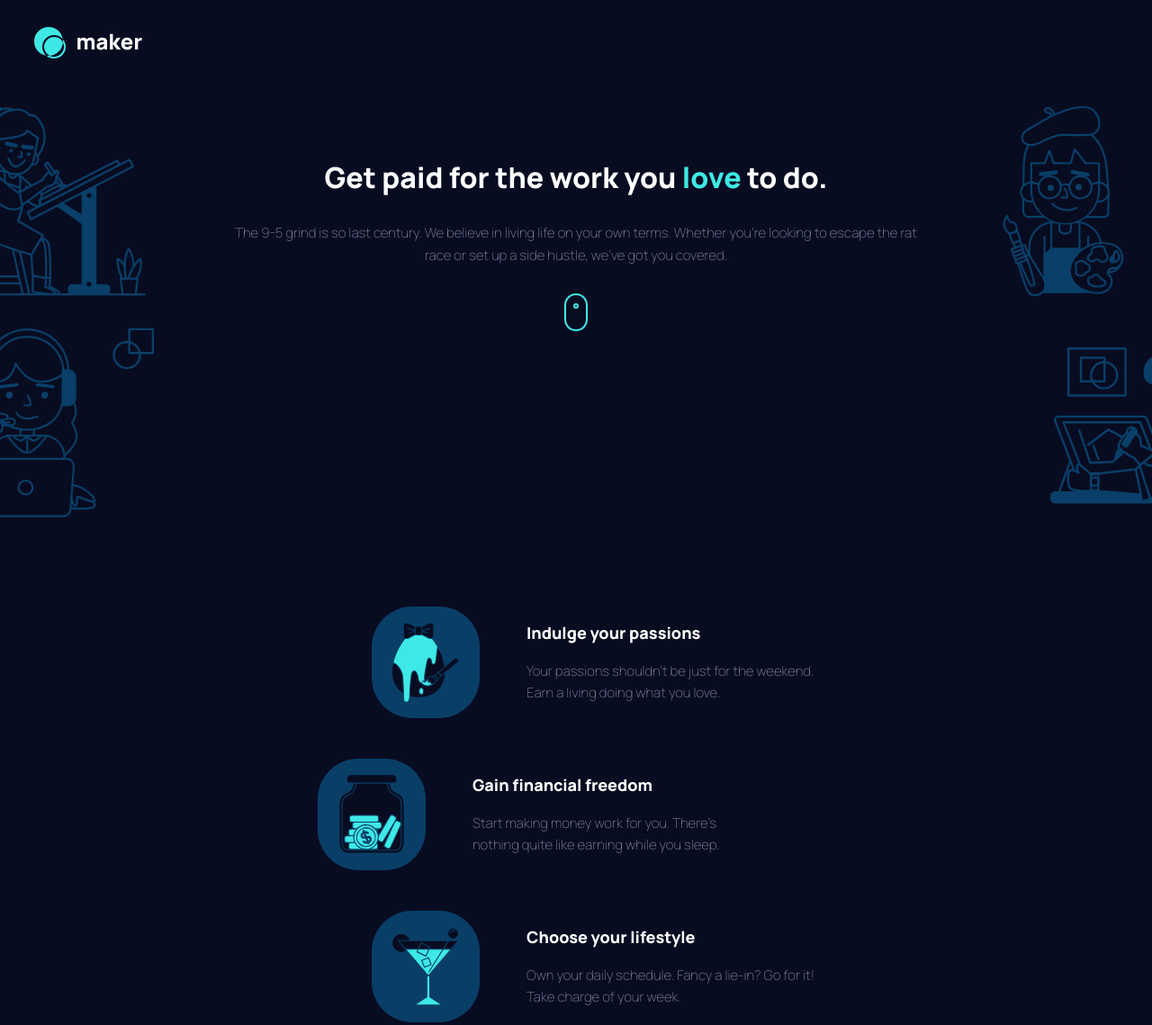
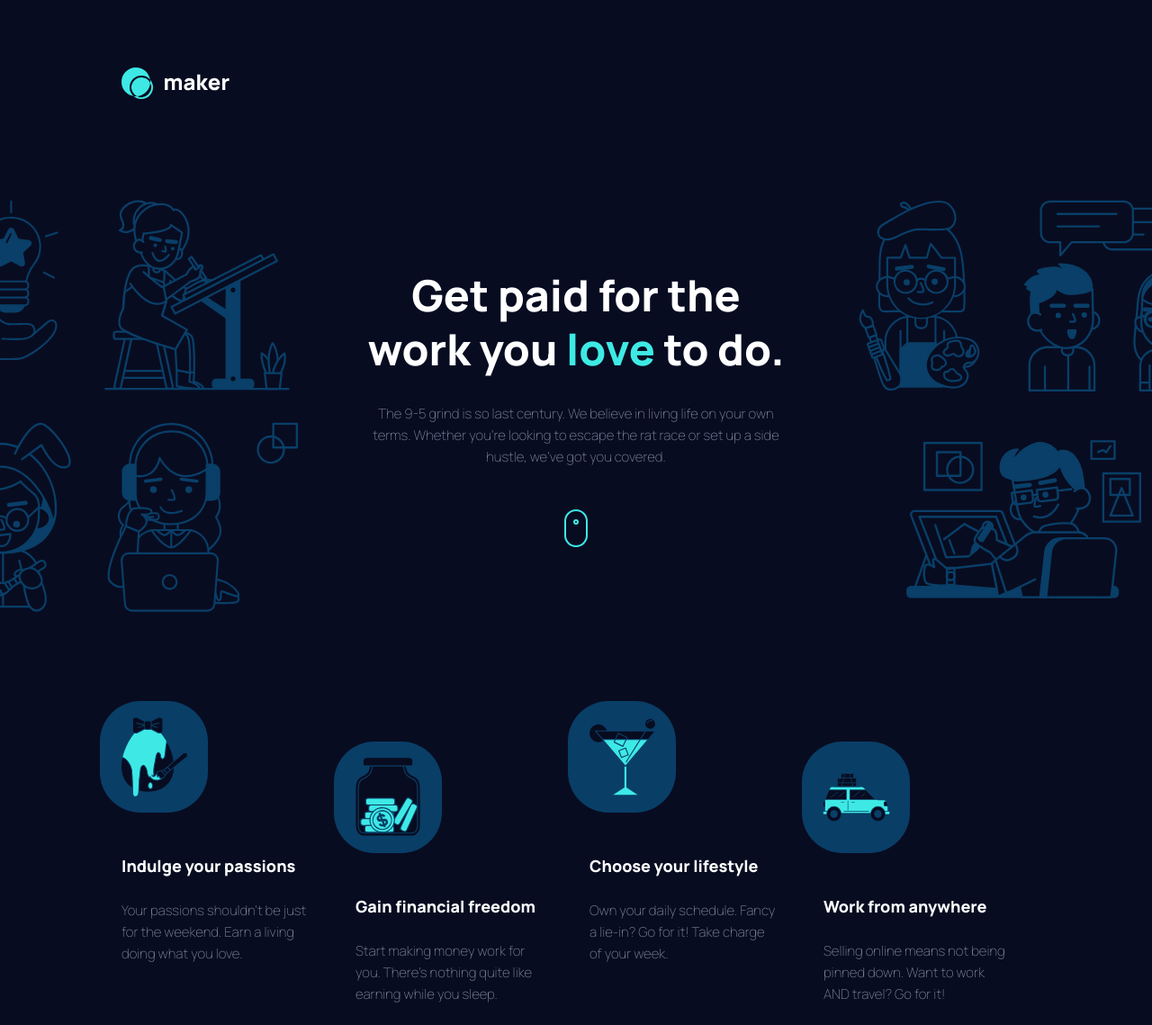
Before and after one commit to xaviguasch/maker-pre-launch-landing-page-frontendmentor-challenge-prac, a plain HTML site: page index.html in a window 1280 px wide. Shown: the top 1139 px of the page at 90% size. Drawn offline with Linux system fonts and the light colour scheme.

Commit message:
finished up to section a of wide css view

```diff
--- a/style.css
+++ b/style.css
@@ -490,3 +490,95 @@ img {
     margin-top: 0;
   }
 }
+
+/* Wide desktop screens */
+@media (min-width: 1200px) {
+  /* Typography */
+  .hero-title {
+    font-size: var(--fs-48);
+  }
+
+  .container {
+    margin: 0 auto;
+    padding: 0 9em;
+  }
+
+  .logo {
+    padding-top: 3em;
+  }
+
+  .hero {
+    grid-template-areas: 'bg-left hero-copy bg-right';
+    grid-template-columns: 35% 45% 35%;
+    grid-template-rows: auto;
+
+    place-content: center;
+
+    overflow-x: hidden;
+
+    margin-top: 4em;
+  }
+
+  .hero-copy.container {
+    width: 100%;
+
+    margin: 5em auto 0;
+
+    padding: 0;
+  }
+
+  .hero-title,
+  .hero-text {
+    width: 82%;
+    margin-left: auto;
+    margin-right: auto;
+  }
+
+  .hero-icon {
+    margin-top: 3em;
+  }
+
+  .elements {
+    display: grid;
+    grid-template-columns: repeat(4, 1fr);
+
+    width: unset;
+    max-width: 1150px;
+    gap: 2em;
+  }
+
+  .element {
+    margin-top: 3em;
+
+    flex-direction: column;
+    justify-content: flex-start;
+    align-items: center;
+
+    gap: unset;
+
+    max-width: 267px;
+  }
+
+  .element:nth-of-type(1),
+  .element:nth-of-type(3) {
+    margin-left: unset;
+  }
+
+  .element:nth-of-type(2),
+  .element:nth-of-type(4) {
+    margin-top: 6em;
+  }
+
+  .illustration {
+    margin-left: -10.5em;
+  }
+
+  .el-copy {
+    margin-top: 3em;
+  }
+
+  .el-text {
+    margin: 1.5em 0 0;
+    width: 90%;
+  }
+}
```
